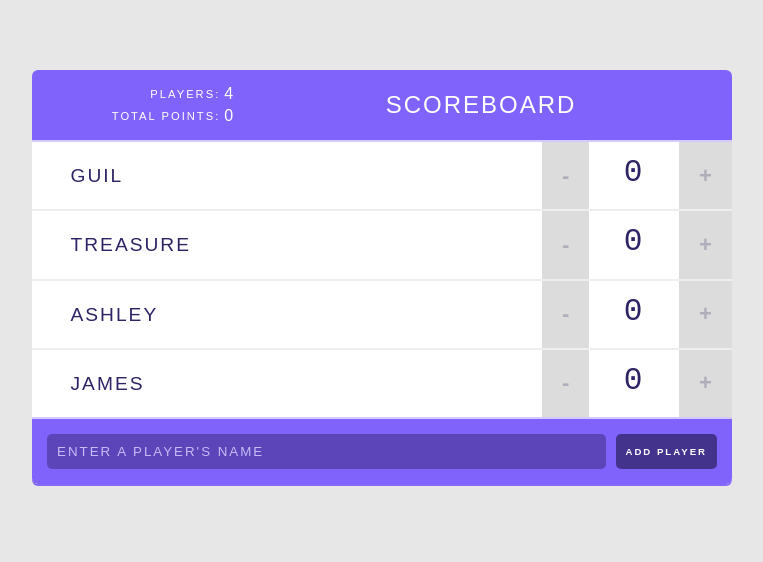
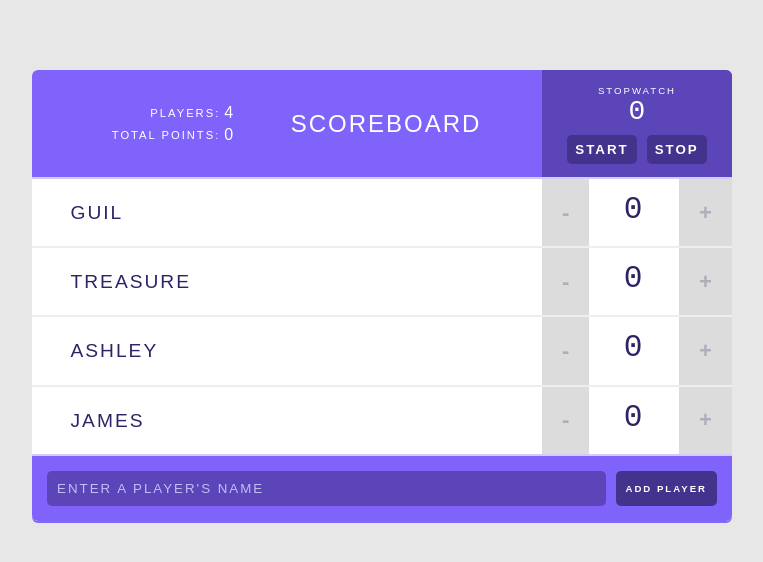
Before and after one commit to aakashsr/scoreboard, a React (Create React App) app: page / in a window 1280 px wide. Shown: the top 562 px of the page, without its empty margins (258-1021 px from the left). Built offline with nearby package versions, Linux system fonts and the light colour scheme.

Commit message:
added Stopwatch component

```diff
--- a/src/Header.js
+++ b/src/Header.js
@@ -1,11 +1,13 @@
 import React from "react";
 import Stats from "./Stats";
+import Stopwatch from "./Stopwatch";
 
 const Header = ({ title, players, score }) => {
   return (
     <header>
       <Stats players={players} />
       <h1>{title}</h1>
+      <Stopwatch />
     </header>
   );
 };
--- /dev/null
+++ b/src/Stopwatch.js
@@ -0,0 +1,14 @@
+import React, { Component } from "react";
+
+export default class Stopwatch extends Component {
+  render() {
+    return (
+      <div className="stopwatch">
+        <h2>Stopwatch</h2>
+        <span className="stopwatch-time">0</span>
+        <button>Start</button>
+        <button>Stop</button>
+      </div>
+    );
+  }
+}
```
Also changed, not shown: src/App.js (+0 -20 lines).
